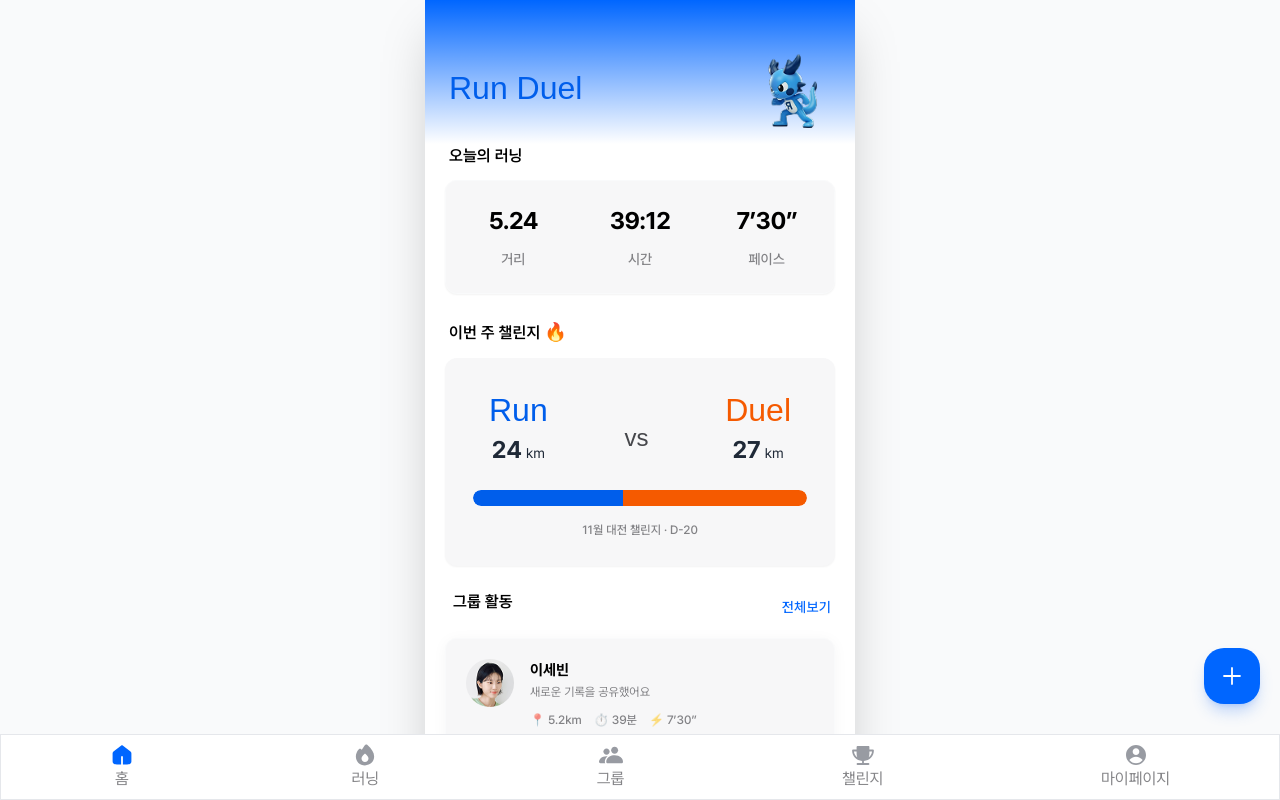
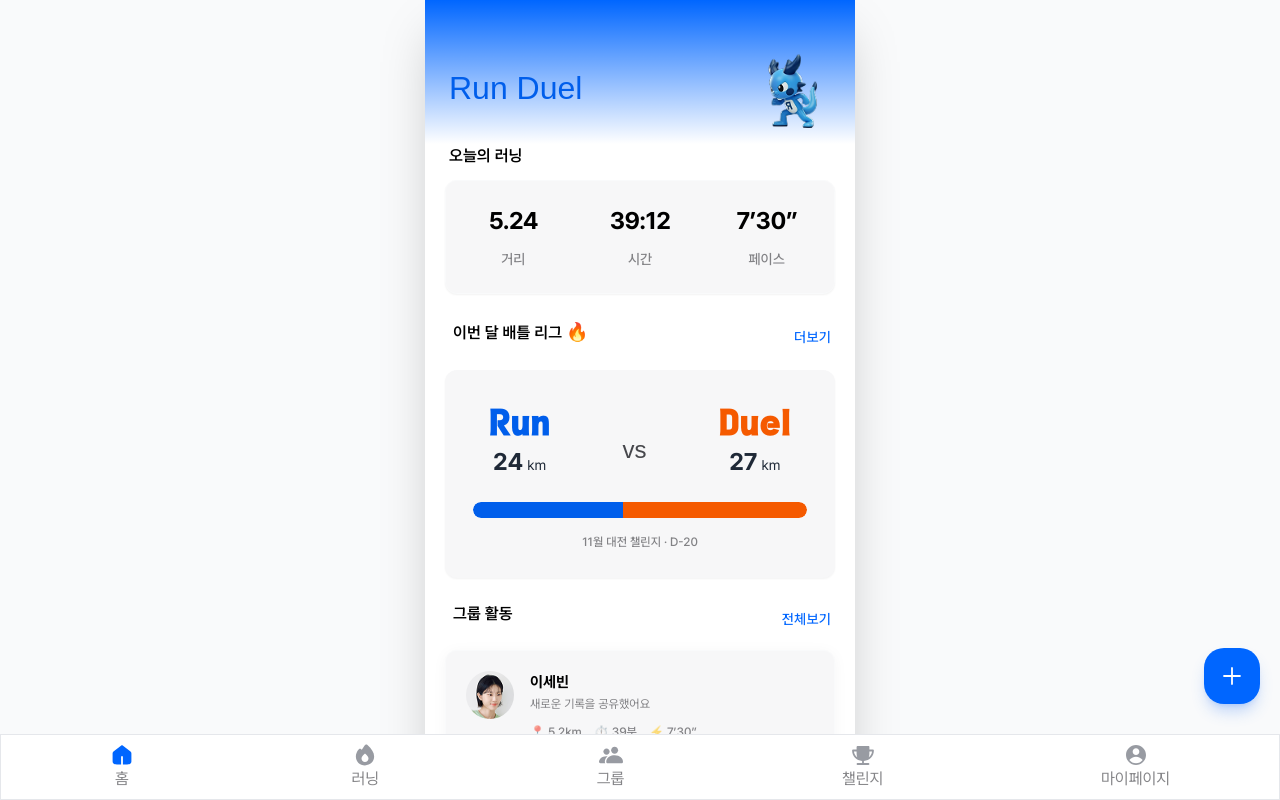
Before and after one commit to TEAM-BAKERS/BAKERS-Frontend, a Next.js app: page /home in a window 1280 px wide. Shown: the top 800 px of the page. Built offline with nearby package versions, Linux system fonts and the light colour scheme; a web font is replaced by a local one.

Commit message:
유진 작업중

```diff
--- a/app/(auth)/signup/page.tsx
+++ b/app/(auth)/signup/page.tsx
@@ -39,12 +39,22 @@ export default function SignupPage() {
 
       {/* 입력 폼 영역 */}
       <div className="flex flex-1 flex-col gap-8">
-        {/* 아이디 */}
+        {/* 이름 */}
         <div className="flex flex-col gap-2">
-          <label className="text-sm font-medium">아이디</label>
+          <label className="text-sm font-medium">이름</label>
           <input
             type="text"
-            placeholder="아이디를 입력하세요 (4자 이상)"
+            placeholder="이름을 입력하세요"
+            className="w-full rounded-xl bg-bg-gray px-4 py-3 text-base placeholder:text-sub-gray"
+          />
+        </div>
+
+        {/* 이메일주소 */}
+        <div className="flex flex-col gap-2">
+          <label className="text-sm font-medium">이메일 주소</label>
+          <input
+            type="text"
+            placeholder="이메일 주소를 입력하세요"
             className="w-full rounded-xl bg-bg-gray px-4 py-3 text-base placeholder:text-sub-gray"
           />
         </div>
--- /dev/null
+++ b/app/(main)/home/battle-league/page.tsx
@@ -0,0 +1,7 @@
+export default function BattleLeague() {
+  return (
+    <>
+      <p>battle page</p>
+    </>
+  );
+}
--- a/app/(main)/home/page.tsx
+++ b/app/(main)/home/page.tsx
@@ -59,16 +59,25 @@ export default function HomePage() {
             </div>
           </section>
 
-          {/* 4. 이번 주 챌린지 (Challenge) */}
+          {/* 4. 이번 달 배틀리그 */}
           <section>
-            <h2 className="text-base font-semibold leading-normal tracking-[0.091px] mb-3 pl-1">
-              이번 주 챌린지 <span className="text-lg">🔥</span>
-            </h2>
+            <div className="flex justify-between items-center mb-3 pl-1 pr-1">
+              <h2 className="text-base font-semibold leading-normal tracking-[0.091px] mb-3 pl-1">
+                이번 달 배틀 리그 <span className="text-lg">🔥</span>
+              </h2>
+              <button
+                onClick={() => router.push("/home/battle-league")}
+                className="text-sm font-medium text-primary-blue text-center leading-[142.9%] tracking-[0.203px] [font-feature-settings: 'ss10']"
+              >
+                더보기
+              </button>
+            </div>
+
             <div className="bg-bg-gray rounded-[12px] p-7 shadow-sm">
-              {/* Run vs Duel 텍스트 */}
               <div className="flex justify-between items-end mb-6 px-4">
+                {/* 우리팀 */}
                 <div className="text-center">
-                  <p className="text-[32px] font-bagel text-brand-blue">Run</p>
+                  <p className="text-[32px] font-kbl text-brand-blue">Run</p>
                   <div className="text-2xl font-bold text-gray-800">
                     24
                     <span className="text-sm font-normal ml-1">km</span>
@@ -77,8 +86,9 @@ export default function HomePage() {
                 <div className="text-[rgba(46,47,51,0.88)] font-bagel text-2xl mb-3">
                   vs
                 </div>
+                {/* 상대팀 */}
                 <div className="text-center">
-                  <p className="text-[32px] font-bagel text-brand-red">Duel</p>{" "}
+                  <p className="text-[32px] font-kbl text-brand-red">Duel</p>
                   <div className="text-2xl font-bold text-gray-800">
                     27
                     <span className="text-sm font-normal ml-1">km</span>
--- a/app/layout.tsx
+++ b/app/layout.tsx
@@ -1,11 +1,18 @@
 import type { Metadata } from "next";
 import { Bagel_Fat_One } from "next/font/google";
+import localFont from "next/font/local";
 import "./globals.css";
 
 const bagel = Bagel_Fat_One({
   subsets: ["latin"],
   weight: "400", // 이 폰트는 weight가 하나뿐입니다.
   variable: "--font-bagel", // 3. Tailwind에서 쓸 변수 이름 정의
+});
+
+const kblFont = localFont({
+  src: "./fonts/KBLCourt_EB.woff", // 파일 경로 (layout.tsx 기준)
+  variable: "--font-kbl", // Tailwind에서 쓸 변수 이름
+  display: "swap",
 });
 
 export const metadata: Metadata = {
@@ -20,7 +27,9 @@ export default function RootLayout({
 }>) {
   return (
     <html lang="ko">
-      <body className={`antialiased ${bagel.variable}`}>{children}</body>
+      <body className={`antialiased ${bagel.variable} ${kblFont.variable}`}>
+        {children}
+      </body>
     </html>
   );
 }
--- a/tailwind.config.ts
+++ b/tailwind.config.ts
@@ -11,6 +11,7 @@ const config: Config = {
       fontFamily: {
         sans: ["Pretendard", "sans-serif"],
         bagel: ["var(--font-bagel)"],
+        kbl: ["var(--font-kbl)"],
       },
       colors: {
         "brand-blue": "#005EEB", // Run 색상
```
Also changed, not shown: app/fonts/KBLCourt_EB.woff (added).
